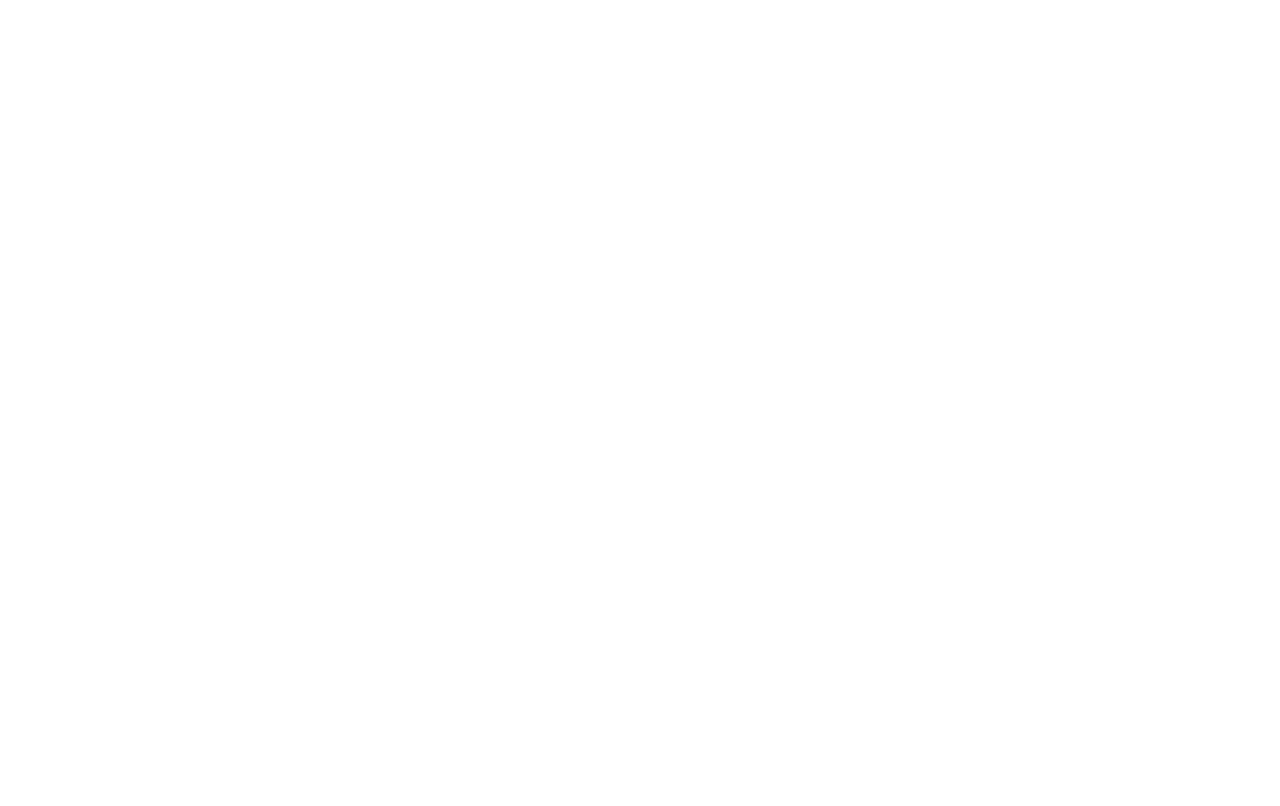
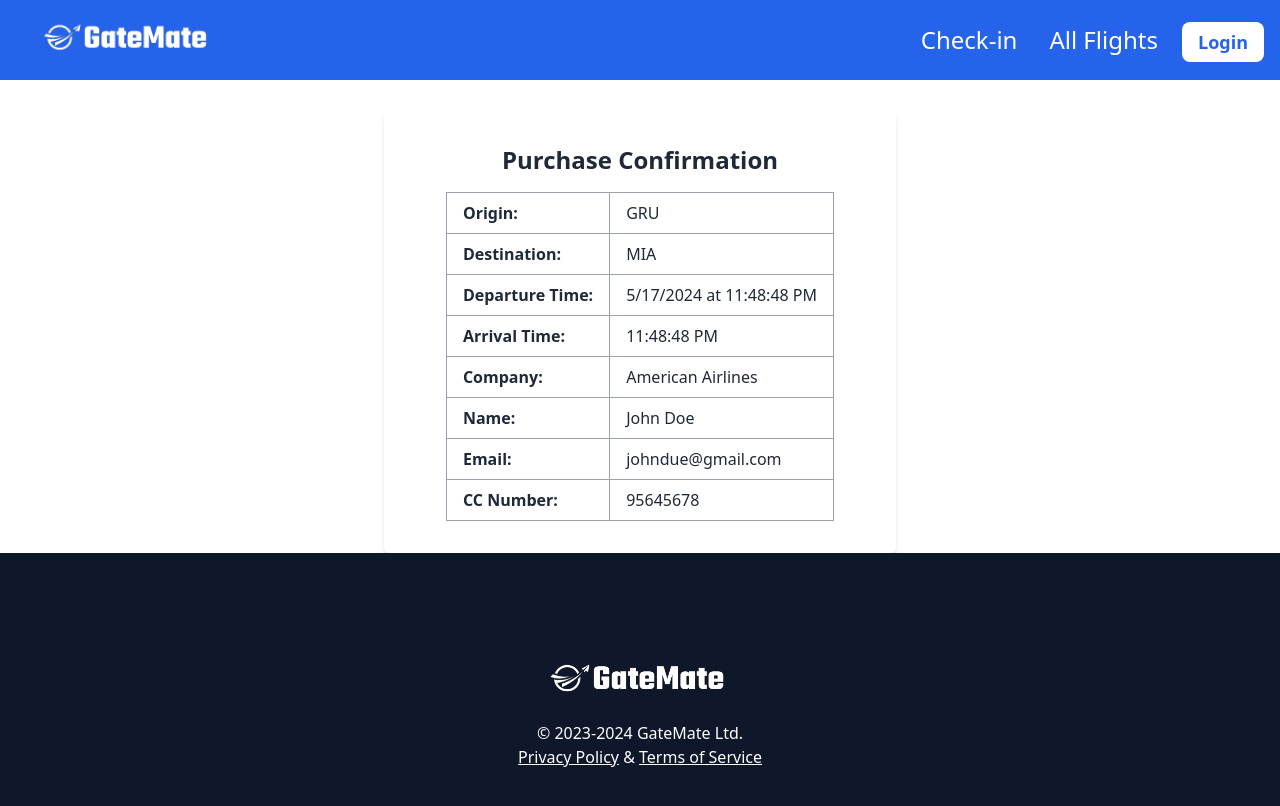
Before and after one commit to GateMate-TQS/web-ui, a React (Vite) app in the folder frontend/: page /PurchaseConfirmation in a window 1280 px wide. Before the commit this address had no page. Shown: the top 806 px of the page. Built offline with nearby package versions, Linux system fonts and the light colour scheme.

Commit message:
SCRUM-18 done

```diff
--- a/frontend/src/App.jsx
+++ b/frontend/src/App.jsx
@@ -8,6 +8,7 @@
 import Checkin from "./pages/Checkin";
 import AdminPage from "./pages/AdminPage";
 import TicketPurchase from "./pages/TicketPurchase";
+import PurchaseConfirmation from "./pages/PurchaseConfirmation";
 
 function App() {
   return (
@@ -20,6 +21,7 @@
         <Route path="/flightInfo/:id" element={<Flight />} />
         <Route path="/check-in-online" Component={Checkin} />
         <Route path="/ticketPurchase/:id" element={<TicketPurchase />} />
+        <Route path="/PurchaseConfirmation" Component={PurchaseConfirmation} />
         <Route
           path="/UserSubscribedFlights"
           Component={UserSubscribedFlights}
--- a/frontend/src/components/FlightCard.jsx
+++ b/frontend/src/components/FlightCard.jsx
@@ -22,6 +22,9 @@
       <div>
         <img src={arrow} alt="arrow" />
       </div>
+      <div className="absolute top-0 right-0 bg-yellow-200 p-2 rounded-bl">
+        <p className="text-sm">{flight.price} €</p>
+      </div>
     </div>
   );
 }
--- a/frontend/src/pages/AllFlights.jsx
+++ b/frontend/src/pages/AllFlights.jsx
@@ -16,6 +16,7 @@
       arrival: {
         iata: "MIA",
       },
+      price: 100,
     },
     {
       flightIata: "GOL456",
@@ -26,6 +27,7 @@
       arrival: {
         iata: "CGH",
       },
+      price: 50,
     },
     {
       flightIata: "AZUL789",
@@ -36,6 +38,7 @@
       arrival: {
         iata: "SDU",
       },
+      price: 75,
     },
   ]);
   const [flightsNotFound, setFlightsNotFound] = useState(false);
--- /dev/null
+++ b/frontend/src/pages/PurchaseConfirmation.jsx
@@ -0,0 +1,114 @@
+import { useEffect, useState } from "react";
+import Navbar from "../components/Navbar";
+import Footer from "../components/Footer";
+
+function PurchaseConfirmation() {
+  const [ticket, setTicket] = useState({
+    origin: "GRU",
+    destination: "MIA",
+    company: "American Airlines",
+  });
+  const [departureDay, setDepartureDay] = useState(
+    new Date().toLocaleDateString()
+  );
+  const [departureTime, setDepartureTime] = useState(
+    new Date().toLocaleTimeString()
+  );
+  const [arrivalTime, setArrivalTime] = useState(
+    new Date().toLocaleTimeString()
+  );
+  const [name, setName] = useState(localStorage.getItem("name") || "John Doe");
+  const [email, setEmail] = useState(
+    localStorage.getItem("email") || "johndue@gmail.com"
+  );
+  const [ccnumber, setCcnumber] = useState(
+    localStorage.getItem("ccnumber") || "95645678"
+  );
+
+  return (
+    <div className="flex flex-col min-h-screen">
+      <div>
+        <Navbar />
+      </div>
+
+      <div className="flex-1">
+        {ticket && (
+          <div className="max-w-lg mx-auto mt-8 p-8 bg-white rounded-md shadow-md">
+            <h1 className="text-2xl font-semibold text-center mb-4">
+              Purchase Confirmation
+            </h1>
+            <div className=" gap-4">
+              <table className="table-auto mx-auto border-collapse border border-gray-400">
+                <tr>
+                  <td className="border border-gray-400 px-4 py-2 font-bold">
+                    Origin:
+                  </td>
+                  <td className="border border-gray-400 px-4 py-2">
+                    {ticket.origin}
+                  </td>
+                </tr>
+                <tr>
+                  <td className="border border-gray-400 px-4 py-2 font-bold">
+                    Destination:
+                  </td>
+                  <td className="border border-gray-400 px-4 py-2">
+                    {ticket.destination}
+                  </td>
+                </tr>
+                <tr>
+                  <td className="border border-gray-400 px-4 py-2 font-bold">
+                    Departure Time:
+                  </td>
+                  <td className="border border-gray-400 px-4 py-2">
+                    {departureDay} at {departureTime}
+                  </td>
+                </tr>
+                <tr>
+                  <td className="border border-gray-400 px-4 py-2 font-bold">
+                    Arrival Time:
+                  </td>
+                  <td className="border border-gray-400 px-4 py-2">
+                    {arrivalTime}
+                  </td>
+                </tr>
+                <tr>
+                  <td className="border border-gray-400 px-4 py-2 font-bold">
+                    Company:
+                  </td>
+                  <td className="border border-gray-400 px-4 py-2">
+                    {ticket.company}
+                  </td>
+                </tr>
+                <tr>
+                  <td className="border border-gray-400 px-4 py-2 font-bold">
+                    Name:
+                  </td>
+                  <td className="border border-gray-400 px-4 py-2">{name}</td>
+                </tr>
+                <tr>
+                  <td className="border border-gray-400 px-4 py-2 font-bold">
+                    Email:
+                  </td>
+                  <td className="border border-gray-400 px-4 py-2">{email}</td>
+                </tr>
+                <tr>
+                  <td className="border border-gray-400 px-4 py-2 font-bold">
+                    CC Number:
+                  </td>
+                  <td className="border border-gray-400 px-4 py-2">
+                    {ccnumber}
+                  </td>
+                </tr>
+              </table>
+            </div>
+          </div>
+        )}
+      </div>
+      <div>
+        <Footer />
+      </div>
+    </div>
+  );
+}
+
+export default PurchaseConfirmation;
--- a/frontend/src/pages/TicketPurchase.jsx
+++ b/frontend/src/pages/TicketPurchase.jsx
@@ -37,6 +37,10 @@
       console.error("Error:", error);
       setTicket(null);
     }
+  };
+
+  const submitForm = async (event) => {
+    window.location.href = "/PurchaseConfirmation";
   };
 
   /* useEffect(() => {
@@ -181,7 +185,9 @@
               </div>
             </div>
             <div className="text-center my-10">
-              <button className="btn btn-primary">Purchase Ticket</button>
+              <button className="btn btn-primary" onClick={submitForm}>
+                Purchase Ticket
+              </button>
             </div>
           </div>
         )}
```
